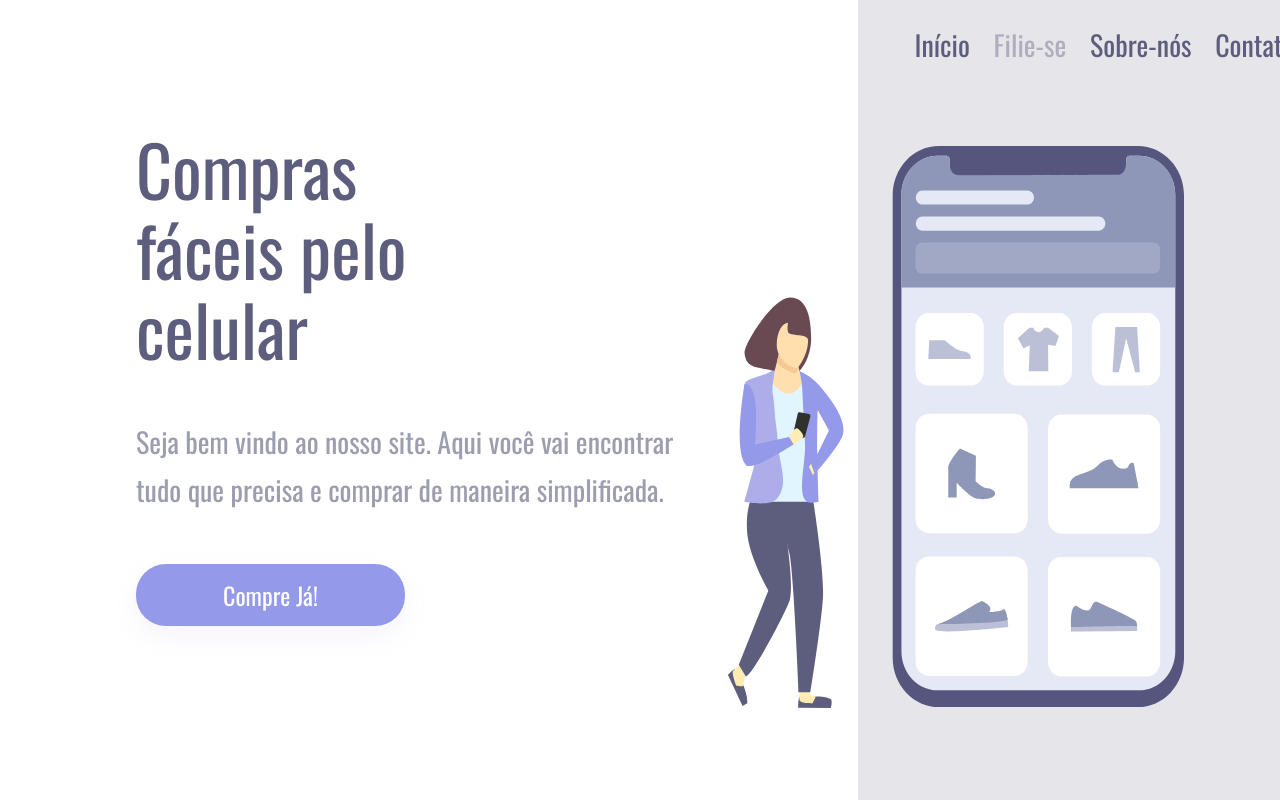
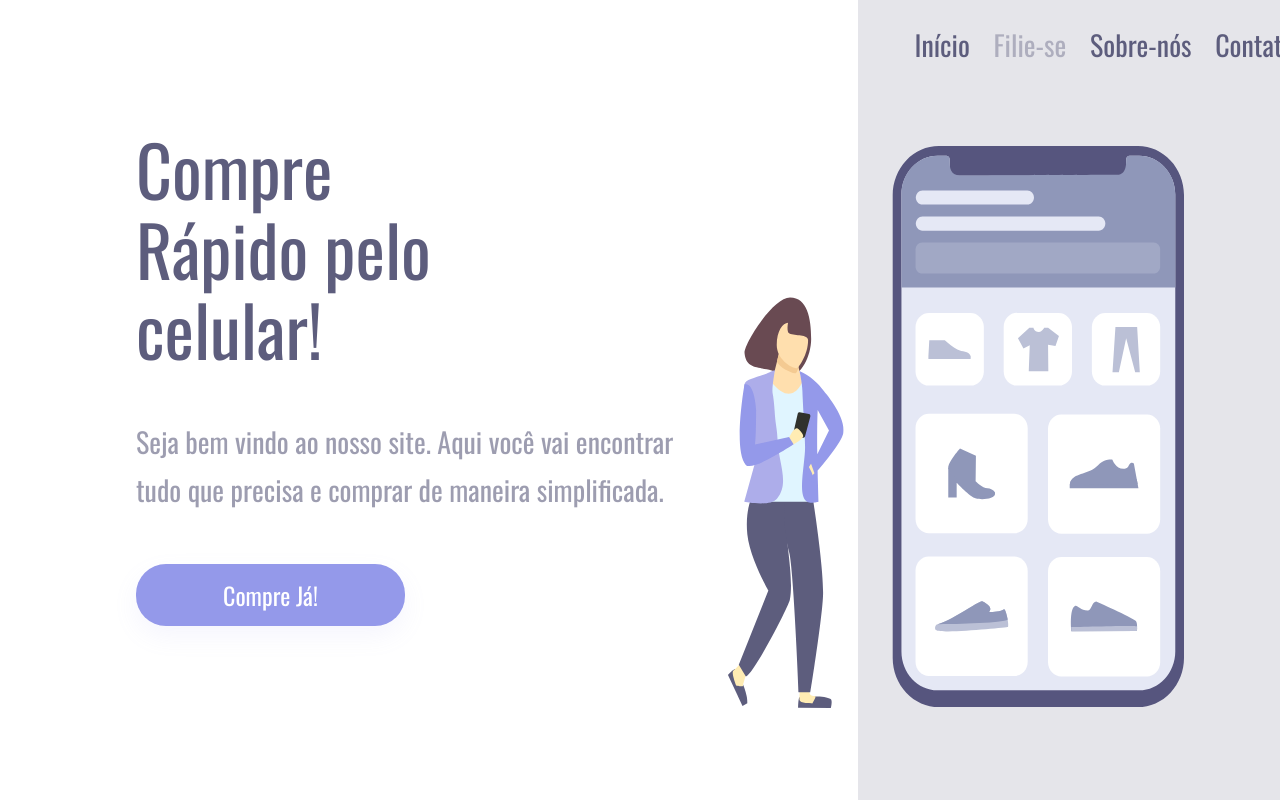
Before and after one commit to jottacedev/first-responsive-project, a plain HTML site: page index.html in a window 1280 px wide. Shown: the top 800 px of the page. Drawn offline with nearby package versions, Linux system fonts and the light colour scheme.

Commit message:
Alteração no H1 no index.html

```diff
--- a/index.html
+++ b/index.html
@@ -13,7 +13,7 @@
     <main class="caixas">
         <section class="caixa-esquerda">
             <h1>
-                Compras fáceis pelo celular
+                Compre Rápido pelo celular!
             </h1>
             <p>
                 Seja bem vindo ao nosso site. Aqui você vai encontrar tudo que precisa e comprar de maneira simplificada.
```
